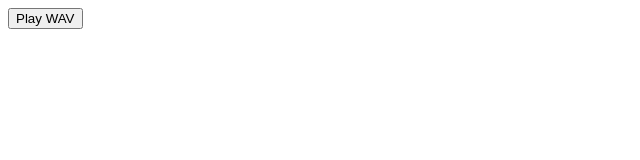
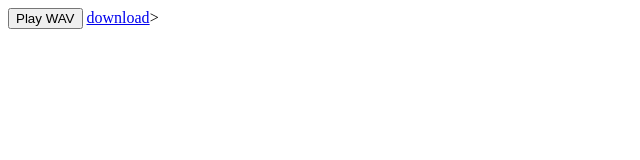
Before and after one commit to Dragolm/If-ears-could-see, a plain HTML site: page index.html in a window 1280 px wide. Shown: the whole page, without its empty margins (0-640 px from the left). Drawn offline with Linux system fonts and the light colour scheme.

Commit message:
Update index.html

```diff
--- a/index.html
+++ b/index.html
@@ -12,7 +12,7 @@
  -->
 
 <button class="playWAV">Play WAV</button>
-<href src="cyhunt.wav">
+<a href="cyhunt.wav">download</a>>
 
 <script>
 /**********************
```
